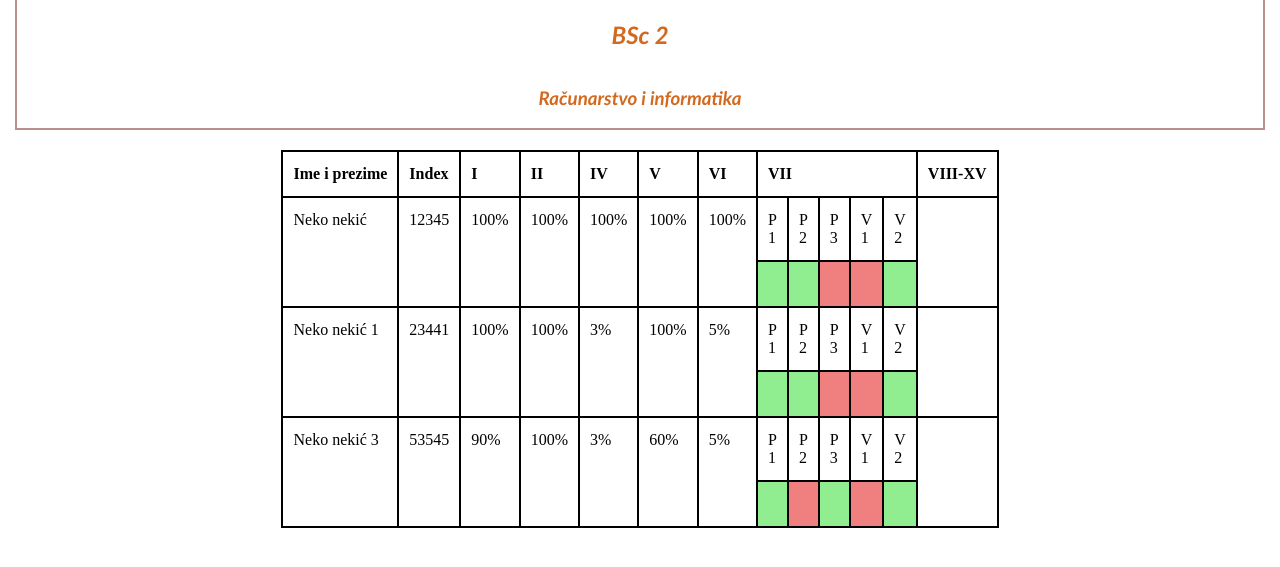
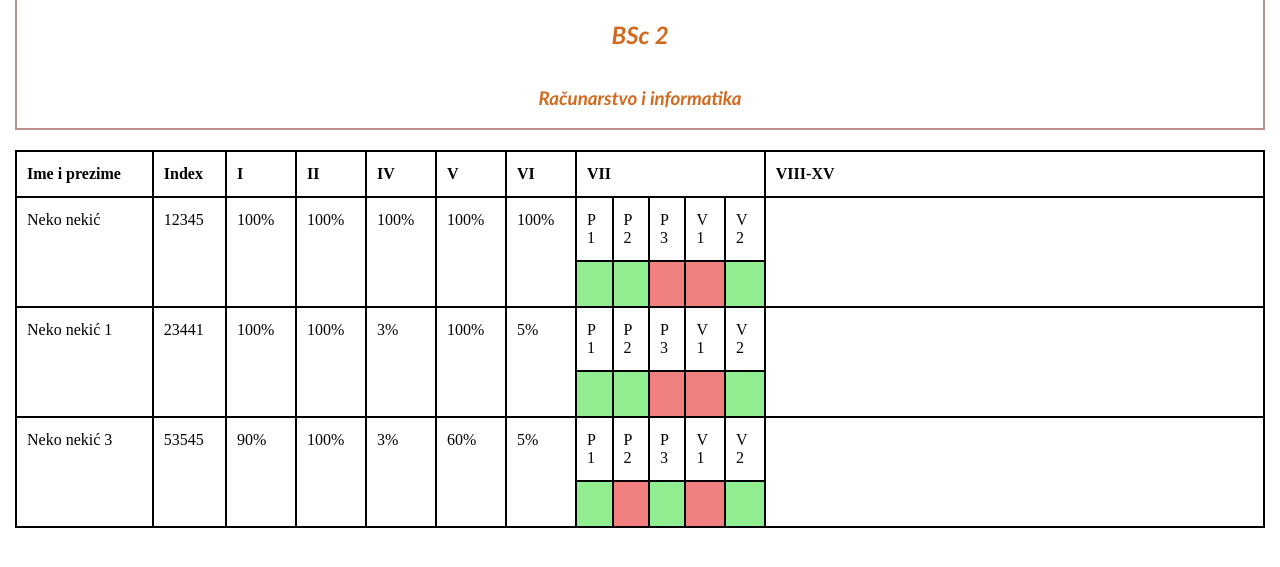
Before and after one commit to PetrovicArmin/aws-attendance-frontend, a plain HTML site: page html/prisustvo.html in a window 1280 px wide. Shown: the part 99-666 px from the top of the page. Drawn offline with Linux system fonts and the light colour scheme.

Commit message:
Posljednja kolona proširena da izgleda kao u zahtjevima

```diff
--- a/css/prisustvo.css
+++ b/css/prisustvo.css
@@ -14,7 +14,7 @@ body {
 
 table {
     border-collapse: collapse;
-    margin: auto;
+    width: 100%;
 }
 
 td, th {
@@ -31,3 +31,8 @@ td, th {
 .crvena {
     background-color: lightcoral;
 }
+
+
+.zadnja_kolona {
+    width: 40%;
+}
--- a/html/prisustvo.html
+++ b/html/prisustvo.html
@@ -16,6 +16,8 @@
     </div>
 
     <table>
+        <col><col><col><col><col><col><col><col><col><col><col><col>
+        <col class="zadnja_kolona">
         <tr>
             <th>Ime i prezime</th>
             <th>Index</th>
```
